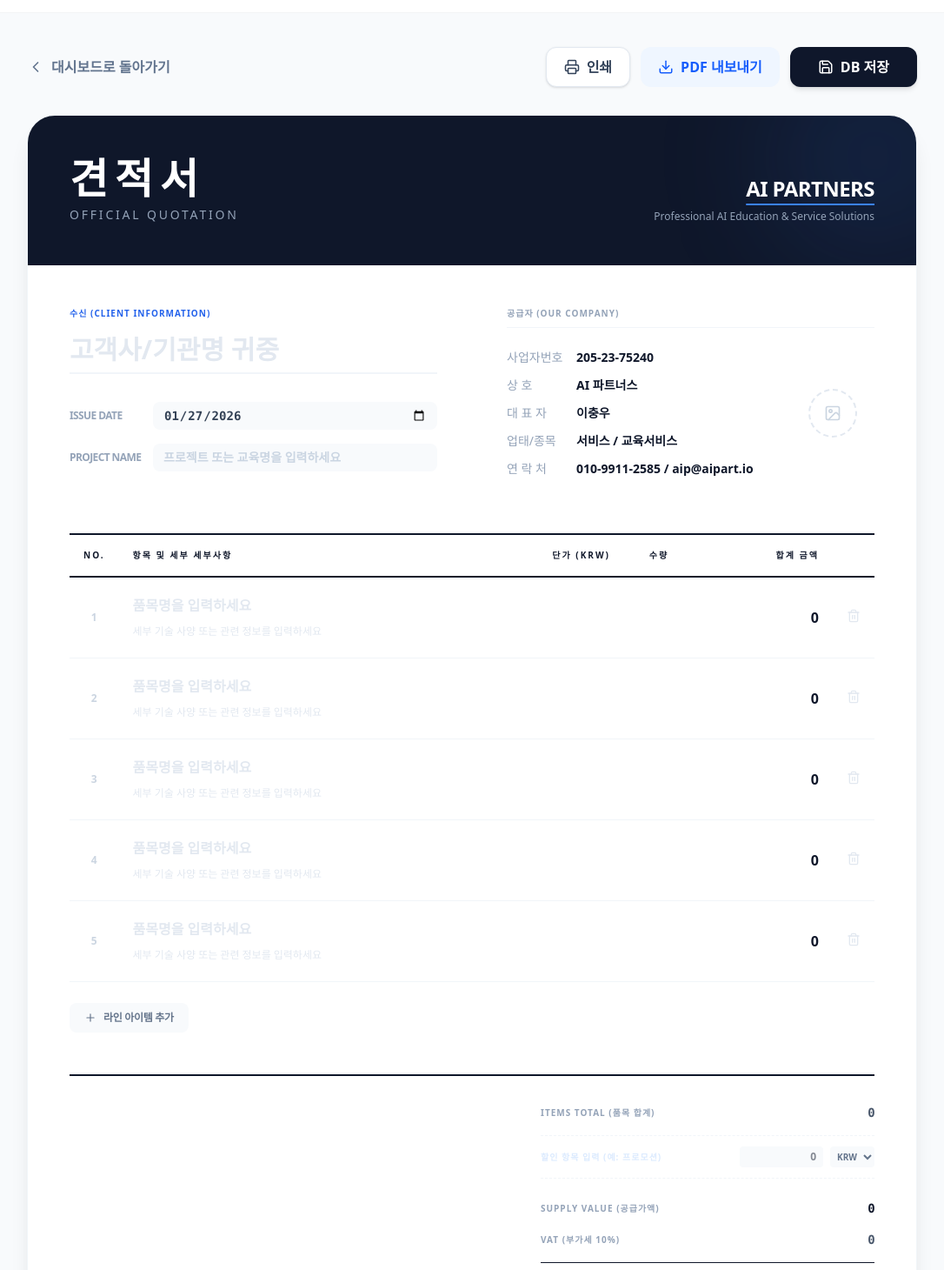
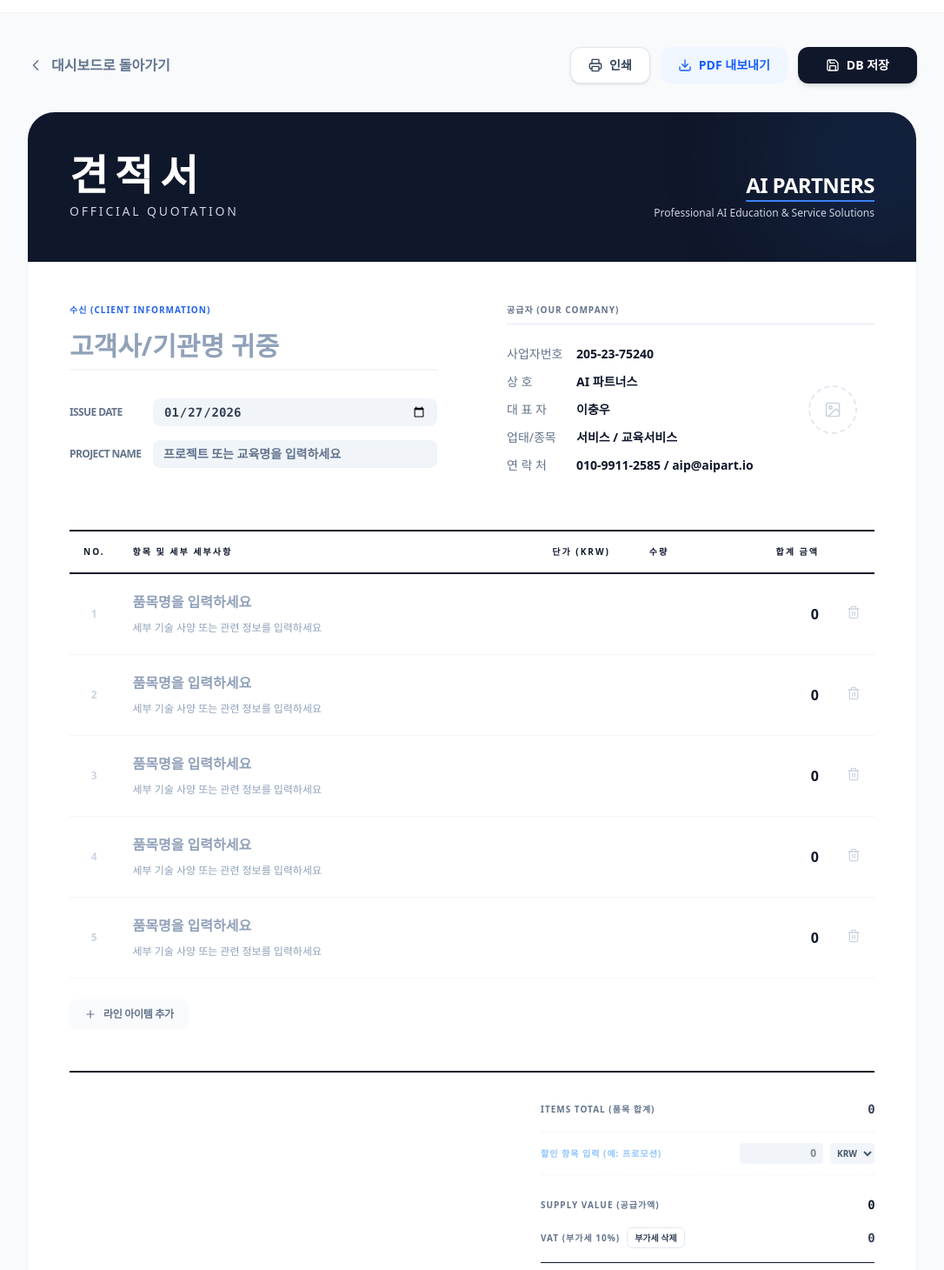
Before and after one commit to caleblee2050/AI_partners_work, a Next.js app: page /editor in a window 1280 px wide. Shown: the part 50-1510 px from the top of the page at 87% size, without its empty margins (97-1183 px from the left). Built offline with nearby package versions, Linux system fonts and the light colour scheme.

Commit message:
feat: 부가세 토글 및 견적서 가독성 개선

```diff
--- a/src/app/api/invoices/route.ts
+++ b/src/app/api/invoices/route.ts
@@ -3,16 +3,31 @@ import { getDb } from '@/lib/db';
 
 export const dynamic = "force-dynamic";
 
+async function ensureInvoiceColumns() {
+    const db = getDb();
+    const tableInfo = await db.execute('PRAGMA table_info(invoices)');
+    const columns = new Set(tableInfo.rows.map((row) => String(row.name)));
+
+    if (!columns.has('include_vat')) {
+        await db.execute('ALTER TABLE invoices ADD COLUMN include_vat INTEGER DEFAULT 1');
+    }
+
+    if (!columns.has('updated_at')) {
+        await db.execute('ALTER TABLE invoices ADD COLUMN updated_at DATETIME');
+    }
+}
+
 export async function POST(req: Request) {
     try {
         const data = await req.json();
-        const { clientName, docDate, projectTitle, items, subtotal, vat, total, discountName, discountAmount, isPercentDiscount } = data;
+        const { clientName, docDate, projectTitle, items, subtotal, vat, total, discountName, discountAmount, isPercentDiscount, includeVat } = data;
 
         const db = getDb();
+        await ensureInvoiceColumns();
         const result = await db.execute({
-            sql: `INSERT INTO invoices (client_name, doc_date, project_title, items, subtotal, vat, discount_name, discount_amount, is_percent_discount, total)
-            VALUES (?, ?, ?, ?, ?, ?, ?, ?, ?, ?)`,
-            args: [clientName, docDate, projectTitle, JSON.stringify(items), subtotal, vat, discountName || '', discountAmount || 0, isPercentDiscount ? 1 : 0, total],
+            sql: `INSERT INTO invoices (client_name, doc_date, project_title, items, subtotal, vat, discount_name, discount_amount, is_percent_discount, include_vat, total)
+            VALUES (?, ?, ?, ?, ?, ?, ?, ?, ?, ?, ?)`,
+            args: [clientName, docDate, projectTitle, JSON.stringify(items), subtotal, vat, discountName || '', discountAmount || 0, isPercentDiscount ? 1 : 0, includeVat ? 1 : 0, total],
         });
 
         return NextResponse.json({ success: true, id: Number(result.lastInsertRowid) });
@@ -27,6 +42,7 @@ export async function GET(req: Request) {
         const { searchParams } = new URL(req.url);
         const id = searchParams.get('id');
         const db = getDb();
+        await ensureInvoiceColumns();
 
         if (id) {
             const result = await db.execute({
@@ -50,23 +66,24 @@ export async function GET(req: Request) {
 export async function PUT(req: Request) {
     try {
         const data = await req.json();
-        const { id, clientName, docDate, projectTitle, items, subtotal, vat, total, discountName, discountAmount, isPercentDiscount } = data;
+        const { id, clientName, docDate, projectTitle, items, subtotal, vat, total, discountName, discountAmount, isPercentDiscount, includeVat } = data;
 
         if (!id) {
             return NextResponse.json({ success: false, error: 'ID is required for update' }, { status: 400 });
         }
 
         const db = getDb();
+        await ensureInvoiceColumns();
         await db.execute({
             sql: `UPDATE invoices SET
                 client_name = ?, doc_date = ?, project_title = ?, items = ?,
                 subtotal = ?, vat = ?, discount_name = ?, discount_amount = ?,
-                is_percent_discount = ?, total = ?, updated_at = CURRENT_TIMESTAMP
+                is_percent_discount = ?, include_vat = ?, total = ?, updated_at = CURRENT_TIMESTAMP
                 WHERE id = ?`,
             args: [
                 clientName, docDate, projectTitle, JSON.stringify(items),
                 subtotal, vat, discountName || '', discountAmount || 0,
-                isPercentDiscount ? 1 : 0, total, id
+                isPercentDiscount ? 1 : 0, includeVat ? 1 : 0, total, id
             ],
         });
 
--- a/src/app/editor/page.tsx
+++ b/src/app/editor/page.tsx
@@ -53,6 +53,7 @@ function InvoiceEditorContent() {
   const [discountName, setDiscountName] = useState('');
   const [discountAmount, setDiscountAmount] = useState<number>(0);
   const [isPercentDiscount, setIsPercentDiscount] = useState(false);
+  const [includeVat, setIncludeVat] = useState(true);
 
   const [isLoaded, setIsLoaded] = useState(false);
   const [isPrinting, setIsPrinting] = useState(false);
@@ -88,6 +89,7 @@ function InvoiceEditorContent() {
           setDiscountName(inv.discount_name || '');
           setDiscountAmount(inv.discount_amount || 0);
           setIsPercentDiscount(!!inv.is_percent_discount);
+          setIncludeVat(inv.include_vat === undefined || inv.include_vat === null ? true : Number(inv.include_vat) !== 0);
           // 도장 이미지는 별도로 저장되지 않으므로 draft나 기본값 유지 (필요시 DB 확장)
         }
       } catch (error) {
@@ -113,6 +115,7 @@ function InvoiceEditorContent() {
           setDiscountName(parsed.discountName || '');
           setDiscountAmount(parsed.discountAmount || 0);
           setIsPercentDiscount(parsed.isPercentDiscount || false);
+          setIncludeVat(parsed.includeVat ?? true);
         } catch (e) {
           console.error('Failed to load draft:', e);
         }
@@ -140,10 +143,11 @@ function InvoiceEditorContent() {
       stampImage,
       discountName,
       discountAmount,
-      isPercentDiscount
+      isPercentDiscount,
+      includeVat
     };
     localStorage.setItem('invoice_draft', JSON.stringify(dataToSave));
-  }, [items, docDate, clientName, projectTitle, stampImage, discountName, discountAmount, isPercentDiscount, isLoaded]);
+  }, [items, docDate, clientName, projectTitle, stampImage, discountName, discountAmount, isPercentDiscount, includeVat, isLoaded]);
 
   const addRow = () => {
     setItems((prev) => [
@@ -173,7 +177,7 @@ function InvoiceEditorContent() {
     : discountAmount;
 
   const discountedSubtotal = subtotal - calculatedDiscount;
-  const vat = Math.floor(discountedSubtotal * 0.1);
+  const vat = includeVat ? Math.floor(discountedSubtotal * 0.1) : 0;
   const total = discountedSubtotal + vat;
 
   const downloadPDF = async () => {
@@ -226,7 +230,7 @@ function InvoiceEditorContent() {
       const dbData = {
         id: invoiceId,
         clientName, docDate, projectTitle, items, subtotal, vat,
-        discountName, discountAmount, isPercentDiscount, total,
+        discountName, discountAmount, isPercentDiscount, includeVat, total,
       };
 
       const response = await fetch('/api/invoices', {
@@ -273,35 +277,36 @@ function InvoiceEditorContent() {
             <ChevronLeft size={20} className="group-hover:-translate-x-1 transition-transform" />
             <span className="font-semibold">대시보드로 돌아가기</span>
           </Link>
-          <div className="flex space-x-3 w-full md:w-auto">
+          <div className="grid grid-cols-3 gap-2 sm:gap-3 w-full md:flex md:w-auto">
             <button
               onClick={() => window.print()}
-              className="flex-1 md:flex-none flex items-center justify-center space-x-2 px-5 py-2.5 bg-white text-slate-700 border border-slate-200 rounded-xl hover:bg-slate-50 transition-all font-bold shadow-sm"
+              className="flex items-center justify-center gap-1.5 sm:gap-2 px-3 sm:px-5 py-2.5 bg-white text-slate-700 border border-slate-200 rounded-lg sm:rounded-xl hover:bg-slate-50 transition-all font-bold shadow-sm text-xs sm:text-sm whitespace-nowrap"
             >
-              <Printer size={18} />
+              <Printer size={16} />
               <span>인쇄</span>
             </button>
             <button
               onClick={downloadPDF}
-              className="flex-1 md:flex-none flex items-center justify-center space-x-2 px-5 py-2.5 bg-blue-50 text-blue-600 rounded-xl hover:bg-blue-100 transition-all font-bold"
+              className="flex items-center justify-center gap-1.5 sm:gap-2 px-3 sm:px-5 py-2.5 bg-blue-50 text-blue-600 rounded-lg sm:rounded-xl hover:bg-blue-100 transition-all font-bold text-xs sm:text-sm whitespace-nowrap"
             >
-              <Download size={18} />
+              <Download size={16} />
               <span>PDF 내보내기</span>
             </button>
             <button
               onClick={saveToDB}
-              className="flex-1 md:flex-none flex items-center justify-center space-x-2 px-8 py-2.5 bg-slate-900 text-white rounded-xl hover:bg-slate-800 transition-all font-bold shadow-md hover:shadow-lg"
+              className="flex items-center justify-center gap-1.5 sm:gap-2 px-3 sm:px-8 py-2.5 bg-slate-900 text-white rounded-lg sm:rounded-xl hover:bg-slate-800 transition-all font-bold shadow-md hover:shadow-lg text-xs sm:text-sm whitespace-nowrap"
             >
-              <Save size={18} />
+              <Save size={16} />
               <span>DB 저장</span>
             </button>
           </div>
         </div>
 
         {/* 견적서 시트 - 캡처 영역 */}
+        <div className="overflow-x-auto pb-4">
           <div
             ref={invoiceRef}
-          className="bg-white"
+            className="bg-white w-full min-w-[820px]"
             style={{
               minHeight: '1120px',
               backgroundColor: COLORS.white,
@@ -316,13 +321,13 @@ function InvoiceEditorContent() {
             <div className="absolute top-0 right-0 w-64 h-64 rounded-full blur-3xl -mr-20 -mt-20" style={{ backgroundColor: 'rgba(59, 130, 246, 0.1)' }}></div>
             <div className="relative z-10">
               <h1 className="text-5xl font-black tracking-tighter mb-2">견 적 서</h1>
-              <p style={{ color: COLORS.slate400 }} className="font-medium tracking-[0.2em] uppercase text-sm">Official Quotation</p>
+              <p style={{ color: COLORS.slate300 }} className="font-medium tracking-[0.2em] uppercase text-sm">Official Quotation</p>
             </div>
             <div className="text-right flex flex-col items-end relative z-10">
               <div className="relative mb-2">
                 <span className="text-2xl font-black tracking-tight underline underline-offset-8 uppercase" style={{ textDecorationColor: COLORS.blue500 }}>AI Partners</span>
               </div>
-              <p style={{ color: COLORS.slate400 }} className="text-xs font-medium">Professional AI Education & Service Solutions</p>
+              <p style={{ color: COLORS.slate300 }} className="text-xs font-medium">Professional AI Education & Service Solutions</p>
             </div>
           </div>
 
@@ -339,7 +344,7 @@ function InvoiceEditorContent() {
                   ) : (
                     <input
                       type="text"
-                      className="text-3xl font-black w-full outline-none pb-2 transition-colors placeholder:text-slate-200"
+                      className="text-3xl font-black w-full outline-none pb-2 transition-colors placeholder:text-slate-400"
                       style={{ borderBottom: `2px solid ${COLORS.slate100}`, color: COLORS.slate900 }}
                       placeholder="고객사/기관명 귀중"
                       value={clientName}
@@ -349,28 +354,28 @@ function InvoiceEditorContent() {
                 </div>
                 <div className="space-y-4">
                   <div className="flex items-center group">
-                    <span style={{ color: COLORS.slate400 }} className="w-24 text-xs font-bold uppercase tracking-tighter">Issue Date</span>
+                    <span style={{ color: COLORS.slate500 }} className="w-24 text-xs font-bold uppercase tracking-tighter">Issue Date</span>
                     {isPrinting ? (
                       <div className="text-sm font-semibold font-mono" style={{ color: COLORS.slate700 }}>{docDate}</div>
                     ) : (
                       <input
                         type="date"
                         className="flex-1 px-3 py-1.5 rounded-lg text-sm font-semibold outline-none transition-all font-mono"
-                        style={{ backgroundColor: COLORS.slate50, color: COLORS.slate700 }}
+                        style={{ backgroundColor: COLORS.slate100, color: COLORS.slate700 }}
                         value={docDate}
                         onChange={(e) => setDocDate(e.target.value)}
                       />
                     )}
                   </div>
                   <div className="flex items-center group">
-                    <span style={{ color: COLORS.slate400 }} className="w-24 text-xs font-bold uppercase tracking-tighter">Project Name</span>
+                    <span style={{ color: COLORS.slate500 }} className="w-24 text-xs font-bold uppercase tracking-tighter">Project Name</span>
                     {isPrinting ? (
                       <div className="text-sm font-semibold" style={{ color: COLORS.slate700 }}>{projectTitle || '-'}</div>
                     ) : (
                       <input
                         type="text"
-                        className="flex-1 px-3 py-1.5 rounded-lg text-sm font-semibold outline-none transition-all placeholder:text-slate-300"
-                        style={{ backgroundColor: COLORS.slate50, color: COLORS.slate700 }}
+                        className="flex-1 px-3 py-1.5 rounded-lg text-sm font-semibold outline-none transition-all placeholder:text-slate-500"
+                        style={{ backgroundColor: COLORS.slate100, color: COLORS.slate700 }}
                         placeholder="프로젝트 또는 교육명을 입력하세요"
                         value={projectTitle}
                         onChange={(e) => setProjectTitle(e.target.value)}
@@ -381,7 +386,7 @@ function InvoiceEditorContent() {
               </div>
 
               <div>
-                <h2 style={{ color: COLORS.slate400, borderBottom: `1px solid ${COLORS.slate100}` }} className="text-[10px] font-black uppercase tracking-widest mb-6 pb-2">공급자 (Our Company)</h2>
+                <h2 style={{ color: COLORS.slate500, borderBottom: `1px solid ${COLORS.slate200}` }} className="text-[10px] font-black uppercase tracking-widest mb-6 pb-2">공급자 (Our Company)</h2>
                 <div className="grid grid-cols-1 gap-3 relative">
                   {[
                     ['사업자번호', '205-23-75240'],
@@ -391,7 +396,7 @@ function InvoiceEditorContent() {
                     ['연 락 처', '010-9911-2585 / aip@aipart.io'],
                   ].map(([label, value]) => (
                     <div key={label} className="flex text-sm">
-                      <span style={{ color: COLORS.slate400 }} className="min-w-[80px] font-medium">{label}</span>
+                      <span style={{ color: COLORS.slate500 }} className="min-w-[80px] font-medium">{label}</span>
                       <span style={{ color: COLORS.slate900 }} className="font-bold">{value}</span>
                     </div>
                   ))}
@@ -446,22 +451,22 @@ function InvoiceEditorContent() {
                         {isPrinting ? (
                           <>
                             <div style={{ color: COLORS.slate900 }} className="font-bold">{item.name}</div>
-                            {item.details && <div style={{ color: COLORS.slate400 }} className="text-xs">{item.details}</div>}
+                            {item.details && <div style={{ color: COLORS.slate500 }} className="text-xs">{item.details}</div>}
                           </>
                         ) : (
                           <>
                             <input
                               type="text"
                               style={{ color: COLORS.slate900 }}
-                              className="w-full bg-transparent font-bold outline-none placeholder:text-slate-200"
+                              className="w-full bg-transparent font-bold outline-none placeholder:text-slate-400"
                               placeholder="품목명을 입력하세요"
                               value={item.name}
                               onChange={(e) => updateItem(item.id, 'name', e.target.value)}
                             />
                             <input
                               type="text"
-                              style={{ color: COLORS.slate400 }}
-                              className="w-full bg-transparent text-xs outline-none placeholder:text-slate-200"
+                              style={{ color: COLORS.slate500 }}
+                              className="w-full bg-transparent text-xs outline-none placeholder:text-slate-400"
                               placeholder="세부 기술 사양 또는 관련 정보를 입력하세요"
                               value={item.details}
                               onChange={(e) => updateItem(item.id, 'details', e.target.value)}
@@ -504,7 +509,7 @@ function InvoiceEditorContent() {
                         <td className="px-4 py-5 text-center no-print">
                           <button
                             onClick={() => removeItem(item.id)}
-                            style={{ color: COLORS.slate200 }}
+                            style={{ color: COLORS.slate300 }}
                             className="hover:text-red-500 transition-colors"
                           >
                             <Trash2 size={16} />
@@ -532,8 +537,8 @@ function InvoiceEditorContent() {
               <div className="w-full md:w-96 space-y-4">
                 {/* 1. 품목 합계 (Raw Subtotal) */}
                 <div className="flex justify-between items-center text-sm">
-                  <span style={{ color: COLORS.slate400 }} className="font-bold uppercase tracking-widest text-[10px]">Items Total (품목 합계)</span>
-                  <span style={{ color: COLORS.slate600 }} className="font-bold font-mono tracking-tighter">{subtotal.toLocaleString()}</span>
+                  <span style={{ color: COLORS.slate500 }} className="font-bold uppercase tracking-widest text-[10px]">Items Total (품목 합계)</span>
+                  <span style={{ color: COLORS.slate700 }} className="font-bold font-mono tracking-tighter">{subtotal.toLocaleString()}</span>
                 </div>
 
                 {/* 2. 할인 영역 */}
@@ -553,7 +558,7 @@ function InvoiceEditorContent() {
                       <input
                         type="text"
                         style={{ color: COLORS.blue500 }}
-                        className="bg-transparent border-none outline-none text-[10px] font-black uppercase tracking-widest w-1/2 placeholder:text-blue-100"
+                        className="bg-transparent border-none outline-none text-[10px] font-black uppercase tracking-widest w-1/2 placeholder:text-blue-300"
                         placeholder="할인 항목 입력 (예: 프로모션)"
                         value={discountName}
                         onChange={(e) => setDiscountName(e.target.value)}
@@ -568,14 +573,14 @@ function InvoiceEditorContent() {
                         <>
                           <input
                             type="text"
-                            style={{ backgroundColor: COLORS.slate50, color: COLORS.slate900 }}
+                            style={{ backgroundColor: COLORS.slate100, color: COLORS.slate900 }}
                             className="w-24 px-2 py-1 rounded text-right font-bold outline-none text-xs"
                             placeholder="0"
                             value={formatWithCommas(discountAmount)}
                             onChange={(e) => setDiscountAmount(parseFormattedNumber(e.target.value))}
                           />
                           <select
-                            style={{ backgroundColor: COLORS.slate50, color: COLORS.slate500 }}
+                            style={{ backgroundColor: COLORS.slate100, color: COLORS.slate600 }}
                             className="border-none rounded text-[10px] font-bold outline-none p-1 cursor-pointer"
                             value={isPercentDiscount ? 'percent' : 'amount'}
                             onChange={(e) => setIsPercentDiscount(e.target.value === 'percent')}
@@ -589,7 +594,7 @@ function InvoiceEditorContent() {
                   </div>
                   {calculatedDiscount > 0 && (
                     <div className="flex justify-between items-center text-xs text-right">
-                      <span style={{ color: COLORS.slate400 }} className="font-medium italic">Calculated:</span>
+                      <span style={{ color: COLORS.slate500 }} className="font-medium italic">Calculated:</span>
                       <span style={{ color: COLORS.red500 }} className="font-bold font-mono">- {calculatedDiscount.toLocaleString()}</span>
                     </div>
                   )}
@@ -597,15 +602,34 @@ function InvoiceEditorContent() {
 
                 {/* 3. 할인 후 공급가액 (Subtotal) */}
                 <div className="flex justify-between items-center text-sm pt-2">
-                  <span style={{ color: COLORS.slate400 }} className="font-bold uppercase tracking-widest text-[10px]">Supply Value (공급가액)</span>
+                  <span style={{ color: COLORS.slate500 }} className="font-bold uppercase tracking-widest text-[10px]">Supply Value (공급가액)</span>
                   <span style={{ color: COLORS.slate900 }} className="font-bold font-mono tracking-tighter">{discountedSubtotal.toLocaleString()}</span>
                 </div>
 
                 {/* 4. 부가세 (VAT) */}
-                <div className="flex justify-between items-center text-sm">
-                  <span style={{ color: COLORS.slate400 }} className="font-bold uppercase tracking-widest text-[10px]">VAT (부가세 10%)</span>
-                  <span style={{ color: COLORS.slate600 }} className="font-bold font-mono tracking-tighter">{vat.toLocaleString()}</span>
+                {(includeVat || !isPrinting) && (
+                  <div
+                    className={`flex justify-between items-center gap-4 text-sm ${!includeVat ? 'no-print rounded-lg px-3 py-2' : ''}`}
+                    style={!includeVat ? { backgroundColor: COLORS.slate50, border: `1px dashed ${COLORS.slate200}` } : undefined}
+                  >
+                    <div className="flex items-center gap-2">
+                      <span style={{ color: includeVat ? COLORS.slate500 : COLORS.slate600 }} className="font-bold uppercase tracking-widest text-[10px]">VAT (부가세 10%)</span>
+                      {!isPrinting && (
+                        <button
+                          type="button"
+                          onClick={() => setIncludeVat((prev) => !prev)}
+                          className="no-print rounded-md border px-2 py-1 text-[10px] font-black transition-all hover:bg-slate-900 hover:text-white"
+                          style={{ borderColor: COLORS.slate200, color: COLORS.slate700 }}
+                        >
+                          {includeVat ? '부가세 삭제' : '부가세 추가'}
+                        </button>
+                      )}
                     </div>
+                    <span style={{ color: includeVat ? COLORS.slate700 : COLORS.slate500 }} className="font-bold font-mono tracking-tighter">
+                      {includeVat ? vat.toLocaleString() : '미적용'}
+                    </span>
+                  </div>
+                )}
 
                 {/* 5. 최종 합계 (Total) */}
                 <div className="flex justify-between items-center pt-6" style={{ borderTop: `1px solid ${COLORS.slate900}` }}>
@@ -618,6 +642,7 @@ function InvoiceEditorContent() {
             {/* 하단 푸터 */}
             <div className="mt-32 text-center space-y-6">
               <p style={{ color: COLORS.slate900 }} className="font-bold text-lg">위와 같이 견적 내용을 제출합니다.</p>
+            </div>
           </div>
           </div>
         </div>
```
Also changed, not shown: src/lib/init-db.ts (+15 -1 lines). Lines whose indentation alone changed are shown as unchanged.
